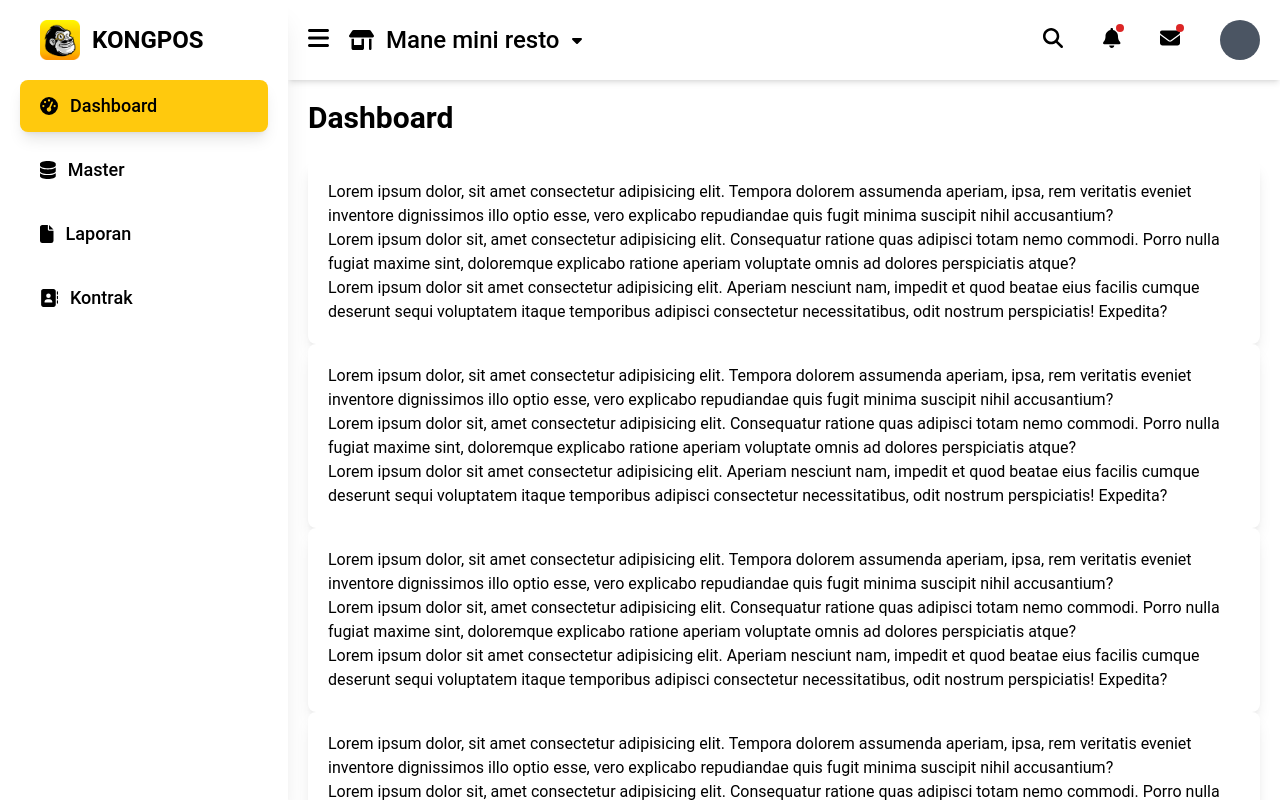
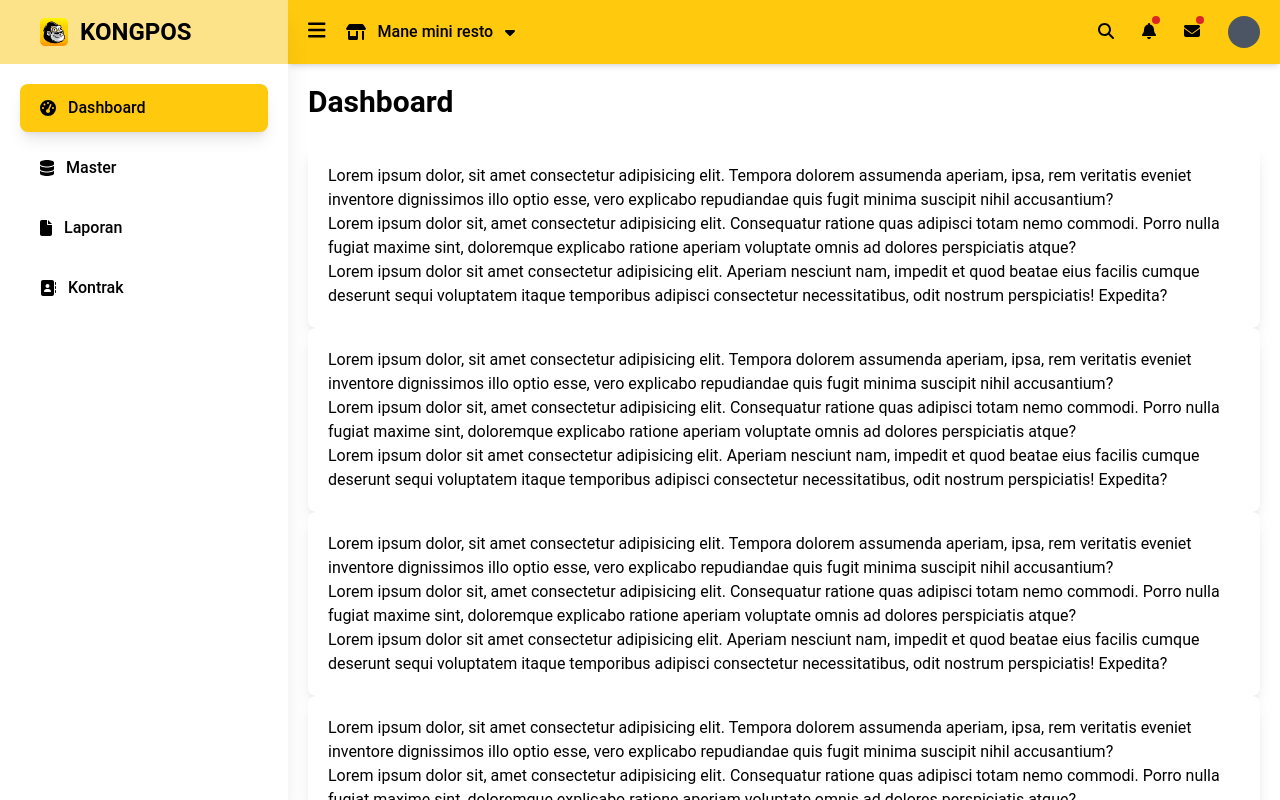
Before and after one commit to syhbandi/kongpos-app, a React (Create React App) app: page / in a window 1280 px wide. Shown: the top 800 px of the page. Built offline with nearby package versions, Linux system fonts and the light colour scheme.

Commit message:
perbaikan font

```diff
--- a/src/components/Navbar.jsx
+++ b/src/components/Navbar.jsx
@@ -12,46 +12,46 @@ import React from "react";
 export const Navbar = ({ open, openMobile, setOpen, setOpenMobile }) => {
   return (
     <div
-      className={"h-20 px-5 bg-white shadow-md flex items-center sticky top-0"}
+      className={
+        "h-16 px-5 shadow-md flex items-center sticky top-0 bg-[#ffc90d]"
+      }
     >
       <div
         onClick={() => setOpen(!open)}
         className="cursor-pointer hidden md:block"
       >
-        <FontAwesomeIcon icon={faBars} className="text-2xl" />
+        <FontAwesomeIcon icon={faBars} className="text-xl" />
       </div>
       <div
         onClick={() => setOpenMobile(!openMobile)}
         className="cursor-pointer md:hidden"
       >
-        <FontAwesomeIcon icon={faBars} className="text-2xl" />
+        <FontAwesomeIcon icon={faBars} className="text-xl" />
       </div>
       <div
         className="flex items-center ml-5 cursor-pointer"
         onClick={() => console.log("button ganti toko")}
       >
-        <FontAwesomeIcon icon={faStoreAlt} className="mr-3 text-xl" />
-        <div className="text-2xl font-medium mr-3 hidden md:block">
-          Mane mini resto
-        </div>
+        <FontAwesomeIcon icon={faStoreAlt} className="mr-3" />
+        <div className="font-medium mr-3 hidden md:block">Mane mini resto</div>
         <FontAwesomeIcon icon={faCaretDown} />
       </div>
       <div className="ml-auto">
-        <ul className="flex items-center space-x-10">
+        <ul className="flex items-center gap-7">
           <li className="relative cursor-pointer">
-            <FontAwesomeIcon icon={faSearch} className="text-xl" />
+            <FontAwesomeIcon icon={faSearch} />
           </li>
           <li className="relative cursor-pointer">
-            <FontAwesomeIcon icon={faBell} className="text-xl" />
+            <FontAwesomeIcon icon={faBell} />
             <div className="bg-red-600 rounded-full p-1 absolute -right-1 -top-1"></div>
           </li>
           <li className="relative cursor-pointer">
-            <FontAwesomeIcon icon={faEnvelope} className="text-xl" />
+            <FontAwesomeIcon icon={faEnvelope} />
             <div className="bg-red-600 rounded-full p-1 absolute -right-1 -top-1"></div>
           </li>
           <li>
-            <div className="flex items-center space-x-3 cursor-pointer">
-              <div className="rounded-full bg-gray-600 p-5"></div>
+            <div className="flex items-center cursor-pointer">
+              <div className="rounded-full bg-gray-600 p-4"></div>
             </div>
           </li>
         </ul>
--- a/src/components/Sidebar.jsx
+++ b/src/components/Sidebar.jsx
@@ -43,14 +43,14 @@ const Sidebar = ({ open, openMobile, setOpenMobile }) => {
     >
       {/* title app */}
       <div
-        className={`h-20 flex items-center ${
+        className={`h-16 flex items-center bg-[#fce389] mb-5 ${
           !open && !openMobile ? "px-5 justify-center" : "px-10"
         }`}
       >
         <img
           src={logoKongpos}
           alt="logo kongpos"
-          className={`w-10 ${open || openMobile ? "mr-3" : ""}`}
+          className={`w-7 ${open || openMobile ? "mr-3" : ""}`}
         />
         <span className="text-2xl uppercase font-bold">
           {!open && !openMobile ? "" : "kongpos"}{" "}
@@ -59,7 +59,7 @@ const Sidebar = ({ open, openMobile, setOpenMobile }) => {
           <FontAwesomeIcon
             icon={faClose}
             onClick={() => setOpenMobile(false)}
-            className="absolute text-2xl right-5"
+            className="absolute text-xl right-5"
           />
         )}
       </div>
@@ -70,7 +70,7 @@ const Sidebar = ({ open, openMobile, setOpenMobile }) => {
           {menus.map((menu, index) => (
             <li
               key={index}
-              className={`flex items-center px-5 py-3 font-medium text-lg cursor-pointer rounded-lg ${
+              className={`flex items-center px-5 py-3 font-medium cursor-pointer rounded-lg ${
                 menu.title === aktif.title ? "bg-[#ffc90d] shadow-lg" : ""
               } ${!open && !openMobile ? "justify-center" : ""}`}
               onClick={() => navigasiMenu(menu)}
--- a/src/pages/Login.jsx
+++ b/src/pages/Login.jsx
@@ -1,33 +1,40 @@
+import { useState } from "react";
 import logoKongpos from "../assets/logo-kongpos-app.png";
 const Login = () => {
+  const [user, setUser] = useState("");
+  const [password, setPassword] = useState("");
   const onSubmit = (e) => {};
   return (
     <div className="flex flex-col items-center justify-center h-screen w-screen bg-red-50">
       <div className="flex flex-col gap-5 items-center mb-7">
         <img src={logoKongpos} alt="" className="w-20" />
-        <span className="font-bold text-6xl">KONGPOS</span>
+        <span className="font-bold text-4xl">KONGPOS</span>
       </div>
-      <div className="w-[450px] rounded-lg shadow-xl bg-white p-6">
+      <div className="w-[400px] rounded-lg shadow-xl bg-white p-6">
         <div className="mb-5 flex items-center justify-between">
-          <span className="text-4xl font-bold">Login</span>
-          <span className="text-2xl cursor-pointer hover:text-[#ffc90d]">
+          <span className="text-2xl font-bold">Login</span>
+          <span className="text-xl cursor-pointer hover:text-[#ffc90d]">
             Daftar
           </span>
         </div>
         <form className="flex flex-col gap-3" onSubmit={onSubmit}>
           <input
             type="text"
-            className="text-xl rounded-lg border-2 p-3 focus:outline-none focus:border-[#ffc90d]"
+            className=" rounded-lg border-2 p-3 focus:outline-none focus:border-[#ffc90d]"
             placeholder="Email/No.hp"
+            onChange={(e) => setUser(e.target.value)}
+            value={user}
           />
           <input
             type="password"
-            className="text-xl rounded-lg border-2 p-3 focus:outline-none focus:border-[#ffc90d]"
+            className=" rounded-lg border-2 p-3 focus:outline-none focus:border-[#ffc90d]"
             placeholder="Password"
+            onChange={(e) => setPassword(e.target.value)}
+            value={password}
           />
           <button
             type="submit"
-            className=" px-5 py-3 bg-[#ffc90d] font-bold text-xl rounded-lg"
+            className=" px-5 py-3 bg-[#ffc90d] font-bold text-lg rounded-lg"
           >
             Login
           </button>
```
